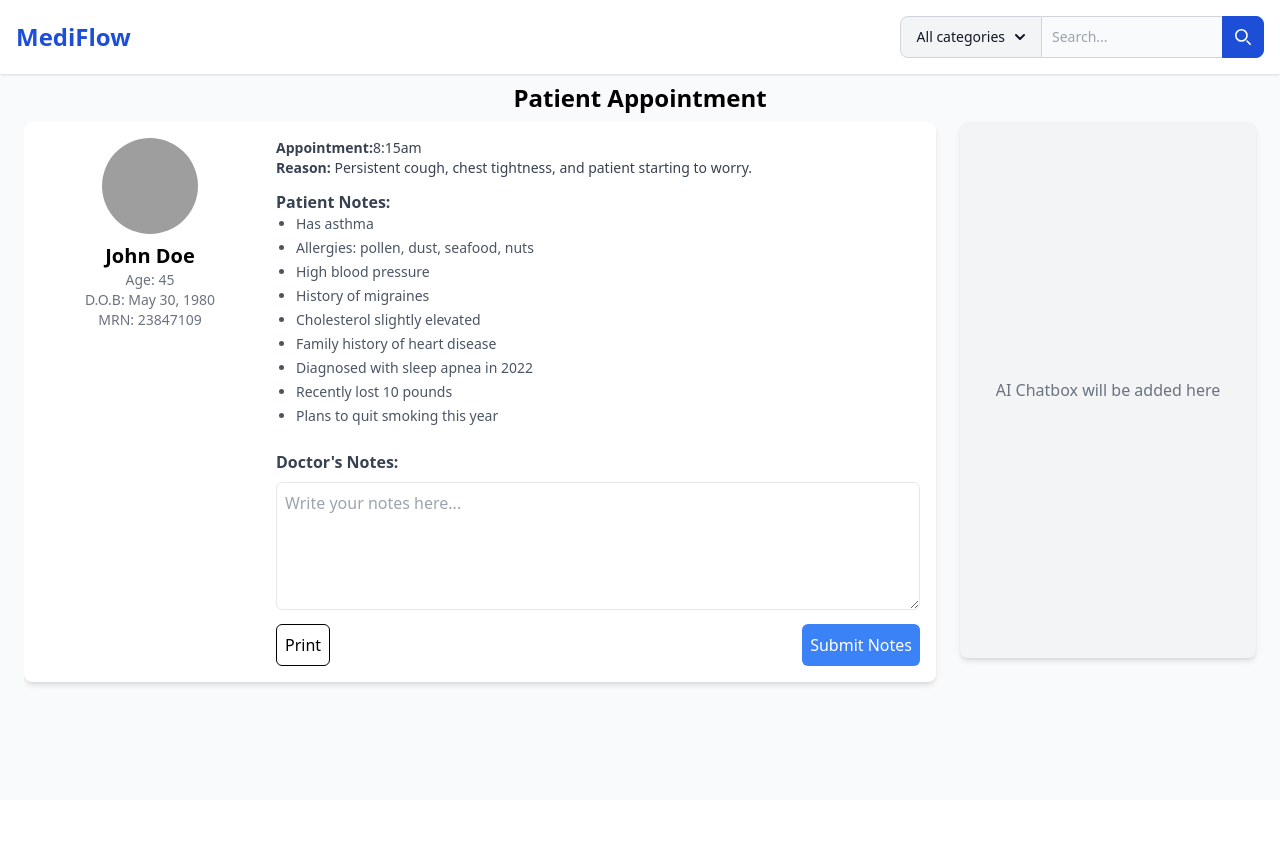
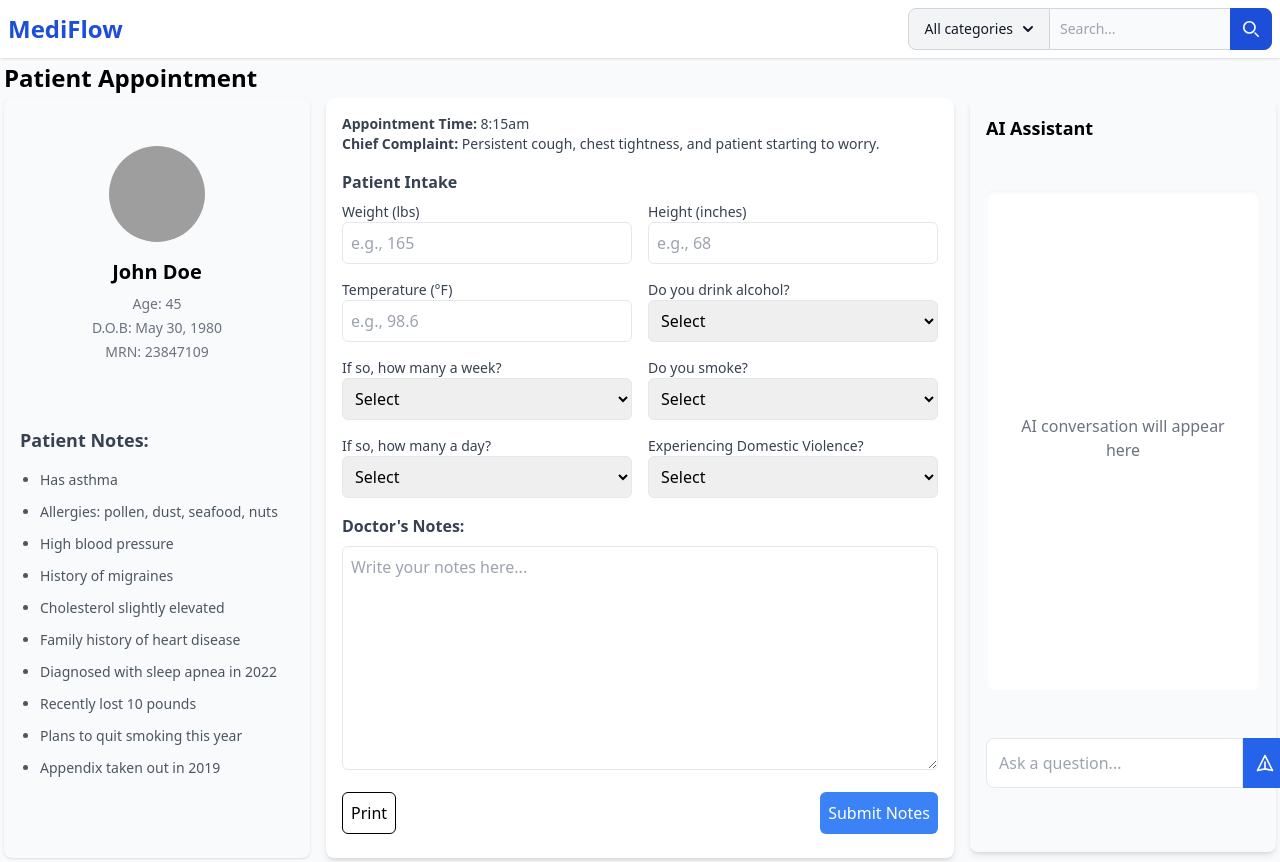
Before and after one commit to MarcelBarrios/MediFlow, a Flask app: page /patient_appointment in a window 1280 px wide. Before the commit the page ends 687 px from the top, so only its background shows below. Run offline with Flask 3, Linux system fonts and the light colour scheme; some libraries are stand-ins or nearby versions; grey boxes are pictures that could not be loaded.

Commit message:
made updated changes from April 16, 2025

```diff
--- a/templates/base.html
+++ b/templates/base.html
@@ -12,7 +12,7 @@
 <body class="bg-gray-50">
 
   <!-- Navbar -->
-  <nav class="bg-white shadow px-4 py-4">
+  <nav class="bg-white shadow px-2 py-2">
     <div class="flex flex-col sm:flex-row sm:items-center sm:justify-between gap-4">
 
       <!-- Logo -->
--- a/templates/patient_appointment.html
+++ b/templates/patient_appointment.html
@@ -4,38 +4,29 @@
 
 {% block content %}
 
-<h1 class="text-2xl font-bold mb-2 flex justify-center mt-2">Patient Appointment</h1>
+<div class="min-h-screen p-1">
+    <header class="mb-1">
+        <h1 class="text-2xl font-bold text-left">Patient Appointment</h1>
+    </header>
 
-<div class="flex flex-wrap mx-4">
-
-    <div class="w-full md:w-3/4 px-2">
-        <div class="h-[calc(100vh-150px)] overflow-y-auto pr-2">
-
-            <div class="bg-white p-4 rounded-lg shadow-md mb-4">
-                <div class="flex flex-col md:flex-row">
-
-                    <div class="w-full md:w-1/4 flex flex-col items-center mb-4 md:mb-0">
+    <div class="grid grid-cols-1 lg:grid-cols-4 gap-4">
+        <!-- Patient Info Card -->
+         <div class="lg:col-span-1">
+            <div class="sticky top-4 bg-gray-50 rounded-lg shadow md p-4 min-h-128">
+                <div class="flex flex-col items-center mb-8 mt-8">
                     <img src="https://encrypted-tbn0.gstatic.com/images?q=tbn:ANd9GcTpBLc9J0Jz2F69dVxaPIHuYEL1OWdlYqvZ-w&s"
-                        alt="Patient Photo" class="rounded-full w-24 h-24 object-cover mb-2" />
-
-                        <h2 class="text-xl font-bold">John Doe</h2>
-
-                        <div class="flex flex-col text-sm text-gray-500 text-center">
+                    alt="Patient Photo" class="rounded-full w-24 h-24 object-cover mb-4" />
+                    <h2 class="text-xl font-bold mb-2">John Doe</h2>
+                    <div class="flex flex-col text-sm text-gray-500 text-center space-y-1">
                         <span>Age: 45</span>
                         <span>D.O.B: May 30, 1980</span>
                         <span>MRN: 23847109</span>
                     </div>
                 </div>
 
-                    <div class="w-full md:w-3/4 md:pl-4">
-                        <div class="text-gray-700 mb-2 text-sm">
-                            <p><span class="font-semibold">Appointment:</span>8:15am</p>
-                            <p><span class="font-semibold">Reason:</span> Persistent cough, chest tightness, and patient starting to worry.</p>
-                        </div>
-
-                        <div class="mt-3">
-                            <h3 class="font-semibold text-gray-700">Patient Notes:</h3>
-                            <ul class="list-disc pl-5 text-gray-600 text-sm space-y-1">
+                <div class="mt-16">
+                    <h3 class="font-semibold text-gray-700 text-lg mb-4">Patient Notes:</h3>
+                    <ul class="list-disc pl-5 text-gray-600 text-sm space-y-3 mt-4">
                         <li>Has asthma</li>
                         <li>Allergies: pollen, dust, seafood, nuts</li>
                         <li>High blood pressure</li>
@@ -45,38 +36,134 @@
                         <li>Diagnosed with sleep apnea in 2022</li>
                         <li>Recently lost 10 pounds</li>
                         <li>Plans to quit smoking this year</li>
+                        <li>Appendix taken out in 2019</li>
                     </ul>
                 </div>
 
-                        <!-- Doctor's Note Taking Section -->
-                        <div class="mt-6">
-                            <h3 class="font-semibold text-gray-700">Doctor's Notes:</h3>
-                            <textarea class="w-full h-32 p-2 border rounded-md mt-2" placeholder="Write your notes here..."></textarea>
+                <div class="mt-16"></div>
+            </div>
          </div>
 
-                        <div class="mt-2 flex justify-between">
+         <div class="lg:col-span-2 bg-white rounded-lg shadow-md p-4">
+            <div class="text-gray-700 mb-2 text-sm">
+                <p><span class="font-semibold">Appointment Time:</span> 8:15am</p>
+                <p><span class="font-semibold">Chief Complaint:</span> Persistent cough, chest tightness, and patient starting to worry.</p>
+            </div>
+
+        <div class="mt-4">
+            <h3 class="font-semibold text-gray-700 mb-2">Patient Intake</h3>
+            <div class="grid grid-cols-1 md:grid-cols-2 gap-4">
+                <div>
+                    <label class="block text-sm font-medium text-gray-700">Weight (lbs)</label>
+                    <input type="number" name="weight" class="w-full p-2 border rounded-md" placeholder="e.g., 165">
+                </div>
+                <div>
+                    <label class="block text-sm font-medium text-gray-700">Height (inches)</label>
+                    <input type="number" name="height" class="w-full p-2 border rounded-md" placeholder="e.g., 68">
+                </div>
+                <div>
+                    <label class="block text-sm font-medium text-gray-700">Temperature (°F)</label>
+                    <input type="number" name="temperature" step="0.1" class="w-full p-2 border rounded-md" placeholder="e.g., 98.6">
+                </div>
+                <div>
+                    <label class="block text-sm font-medium text-gray-700">Do you drink alcohol?</label>
+                    <select name="alcohol-use" class="w-full p-2 border rounded-md">
+                        <option value="">Select</option>
+                        <option value="yes">Yes</option>
+                        <option value="no">No</option>
+                    </select>
+                </div>
+                <div>
+                    <label class="block text-sm font-medium text-gray-700">If so, how many a week?</label>
+                    <select name="alcoholUse" class="w-full p-2 border rounded-md">
+                        <option value="">Select</option>
+                        <option value="1">1</option>
+                        <option value="2">2</option>
+                        <option value="3">3</option>
+                        <option value="4">4</option>
+                        <option value="5 or more">5 or more</option>
+                    </select>
+                </div>
+                <div>
+                    <label class="block text-sm font-medium text-gray-700">Do you smoke?</label>
+                    <select name="smoking" class="w-full p-2 border rounded-md">
+                        <option value="">Select</option>
+                        <option value="yes">Yes</option>
+                        <option value="no">No</option>
+                    </select>
+                </div>
+                <div>
+                    <label class="block text-sm font-medium text-gray-700">If so, how many a day?</label>
+                    <select name="smoking" class="w-full p-2 border rounded-md">
+                        <option value="">Select</option>
+                        <option value="1">1</option>
+                        <option value="2">2</option>
+                        <option value="3">3</option>
+                        <option value="4">4</option>
+                        <option value="5 or more">5 or more</option>
+                    </select>
+                </div>
+
+                <div>
+                    <label class="block text-sm font-medium text-gray-700">Experiencing Domestic Violence?</label>
+                    <select name="domestic-violence" class="w-full p-2 border rounded-md">
+                        <option value="">Select</option>
+                        <option value="yes">Yes</option>
+                        <option value="no">No</option>
+                        <option value="prefer not to answer">Prefer not to Answer</option>
+                    </select>
+                </div>
+            </div>
+        </div>
+
+        <div class="mt-4">
+            <h3 class="font-semibold text-gray-700">Doctor's Notes:</h3>
+            <textarea class="w-full h-56 p-2 border rounded-md mt-2" placeholder="Write your notes here..."></textarea>
+        </div>
+
+        <div class="mt-4 flex justify-between">
             <button type="button" onclick="window.print()" class="bg-white text-black p-2 rounded-md border border-black">
                 Print
             </button>
-
             <button type="button" onclick="submitNotes()" class="bg-blue-500 text-white p-2 rounded-md">
                 Submit Notes
             </button>
         </div>
+    </div>
 
+    <!-- AI Chatbox Card - Fixed position -->
+    <div class="lg:col-span-1">
+        <div class="sticky top-4 bg-gray-50 rounded-lg shadow-md p-4 min-h-128">
+            <h3 class="font-bold mb-4 text-lg">AI Assistant</h3>
+            <!-- Chat history area - increased height -->
+            <div class="bg-white rounded-lg p-8 h-[500px] overflow-y-auto mb-12 mt-12 shadow-inner">
+                <p class="text-gray-500 text-center mt-48">AI conversation will appear here</p>
+            </div>
+            <!-- Input area with increased spacing -->
+            <div class="flex mt-6">
+                <input type="text" placeholder="Ask a question..."
+                    class="flex-grow p-3 border rounded-l-lg focus:outline-none focus:ring-2 focus:ring-blue-500">
+                <button class="bg-blue-600 text-white p-3 rounded-r-lg hover:bg-blue-700">
+                    <svg xmlns="http://www.w3.org/2000/svg" class="h-5 w-5" fill="none" viewBox="0 0 24 24"
+                        stroke="currentColor">
+                        <path stroke-linecap="round" stroke-linejoin="round" stroke-width="2"
+                            d="M12 19l9 2-9-18-9 18 9-2zm0 0v-8" />
+                    </svg>
+                </button>
+            </div>
+            <div class="mt-12"></div>
         </div>
     </div>
+
+    <div class="fixed bottom-0 left-0 right-0 bg-white border-t border-gray-200 lg:hidden">
+        <div class="flex">
+            <button class="flex-1 p-3 text-center text-sm font-medium">Patient Info</button>
+            <button class="flex-1 p-3 text-center text-sm font-medium">Form</button>
+            <button class="flex-1 p-3 text-center text-sm font-medium">AI Assistant</button>
         </div>
     </div>
 </div>
 
-        <!-- AI Chatbox Placeholder -->
-        <div class="w-full md:w-1/4 px-2">
-            <div class="bg-gray-100 p-4 rounded-lg shadow-md h-[67vh] flex items-center justify-center">
-                <p class="text-gray-500 text-center">AI Chatbox will be added here</p>
-            </div>
-        </div>
 
-</div>
 
 {% endblock %}
```
Lines whose indentation alone changed are shown as unchanged.
